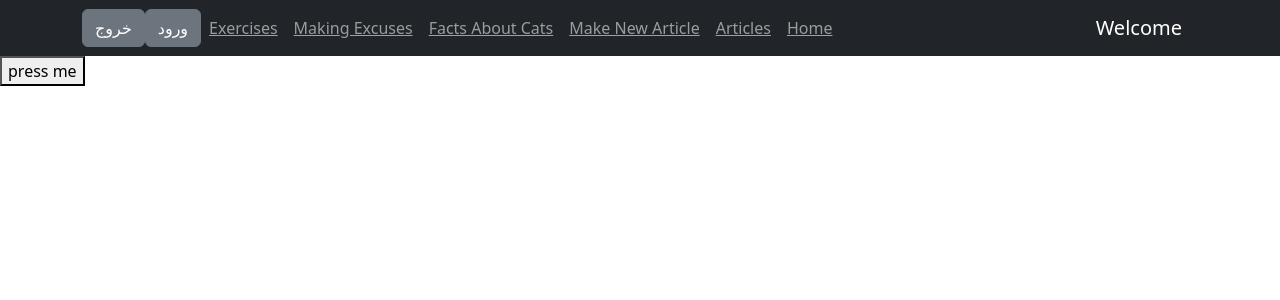
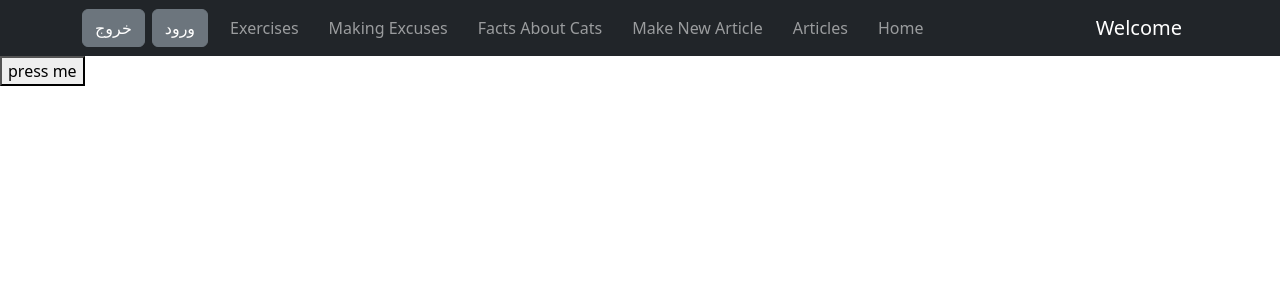
Before and after one commit to fafabst/my-shop, a React (Create React App) app: page /catfact in a window 1280 px wide. Shown: the top 300 px of the page. Built offline with nearby package versions, Linux system fonts and the light colour scheme; data requests are answered from the project's data file.

Commit message:
change style of layout

```diff
--- a/src/components/layout/layout.jsx
+++ b/src/components/layout/layout.jsx
@@ -7,6 +7,7 @@ import Login from '../login/login';
 import { Link } from 'react-router-dom';
 import { useContext } from 'react';
 import { AppContext } from '../../App';
+import styles from "./layout.module.css"
 
 
 const Layout = ({ children }) => {
@@ -16,27 +17,27 @@ const Layout = ({ children }) => {
             <Navbar bg="dark" data-bs-theme="dark" dir="rtl">
                 <Container >
                     <Navbar.Brand href="#home">Welcome </Navbar.Brand>
-                    <Nav className="me-auto">
-                        <Link to="/">
+                    <Nav className="me-auto" >
+                        <Link to="/" className={styles.layoutWrapped}>
                             <Nav.Link href="#home">Home</Nav.Link>
                         </Link>
-                        <Link to="/articles">
+                        <Link to="/articles" className={styles.layoutWrapped}>
                             <Nav.Link href="#features">Articles</Nav.Link>
                         </Link>
-                        <Link to="/createarticle">
+                        <Link to="/createarticle" className={styles.layoutWrapped}>
                             <Nav.Link href="#features">Make New Article</Nav.Link>
                         </Link>
-                        <Link to="/catFact">
+                        <Link to="/catFact" className={styles.layoutWrapped}>
                             <Nav.Link href="#features">Facts About Cats</Nav.Link>
                         </Link>
-                        <Link to="/makeExcuses">
+                        <Link to="/makeExcuses" className={styles.layoutWrapped}>
                             <Nav.Link href="#features">Making Excuses</Nav.Link>
                         </Link>
-                        <Link to="/exercises">
+                        <Link to="/exercises" className={styles.layoutWrapped}>
                             <Nav.Link href="#features">Exercises</Nav.Link>
                         </Link>
                     </Nav>
-                    <Link to="/login">
+                    <Link to="/login" className={styles.layoutWrapped}>
                         {isLogin ? <span>fatemeh bassati</span> :
                             <Button variant="secondary" onClick={<Login />}>ورود</Button>}
                     </Link>
--- /dev/null
+++ b/src/components/layout/layout.module.css
@@ -0,0 +1,4 @@
+.layoutWrapped {
+    text-decoration: none;
+    margin: 0 7px;
+}
```
